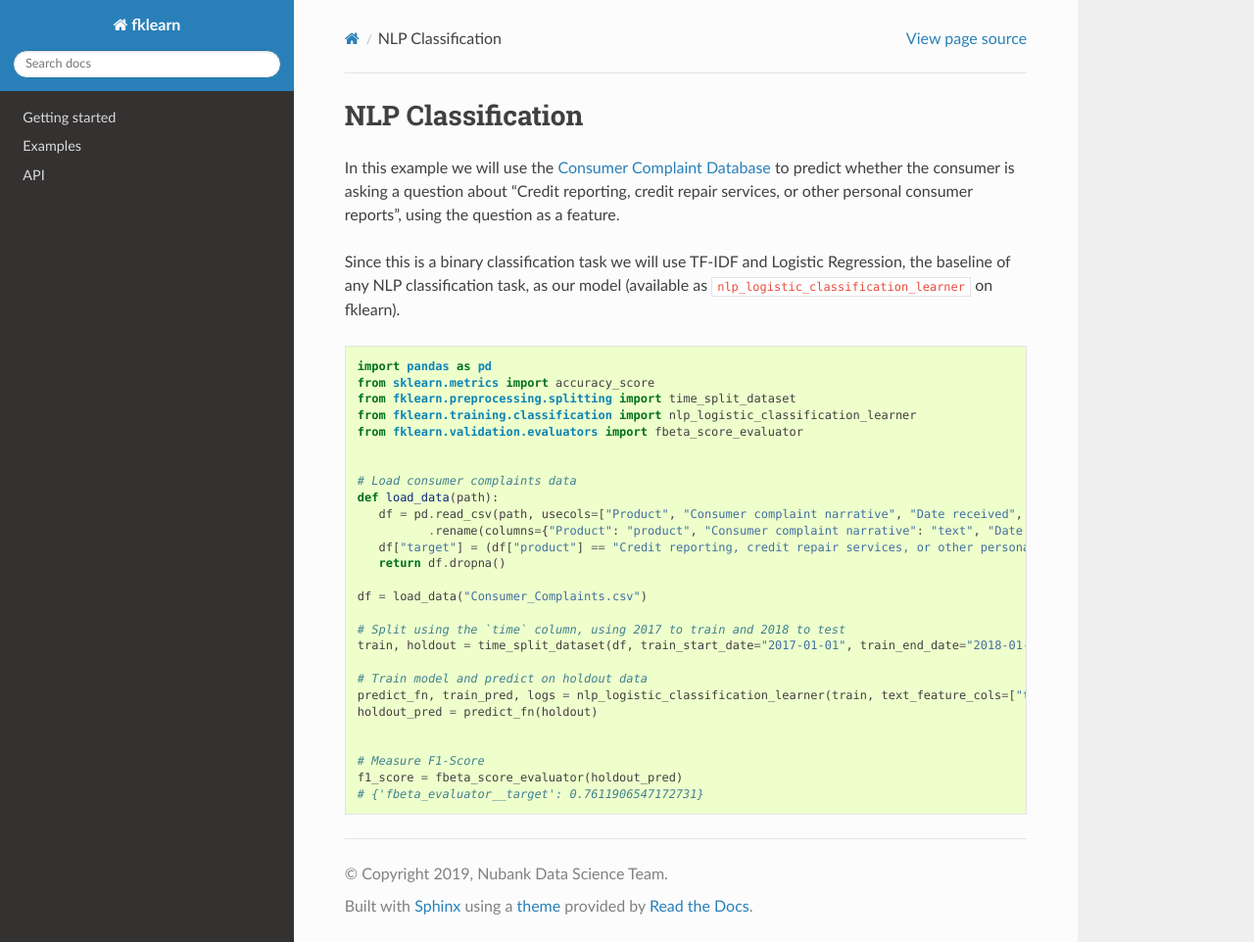
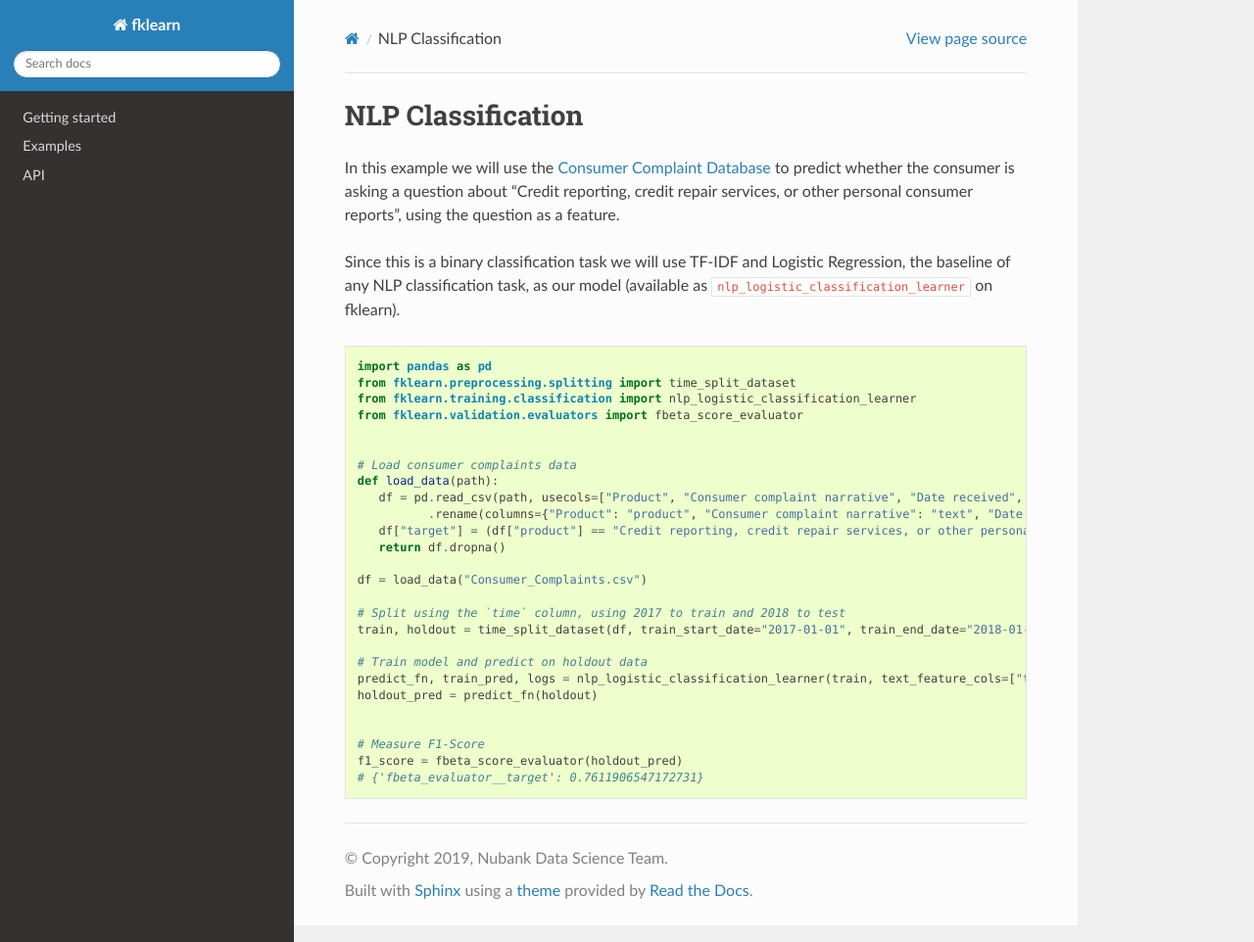
Before and after one commit to nubank/fklearn, a Sphinx documentation site: the page built from docs/source/examples/nlp_classification.rst, in a window 1280 px wide and 962 px high. Shown: the whole window at 98% size. Built offline with Sphinx 7.4.7 and the Read the Docs theme 2.0.0, drawn with Linux system fonts in a browser that asks for light colours.

Commit message:
Remove acc score import

```diff
--- a/docs/source/examples/nlp_classification.rst
+++ b/docs/source/examples/nlp_classification.rst
@@ -15,7 +15,6 @@ baseline of any NLP classification task, as our model (available as
 .. code-block:: python
 
    import pandas as pd
-   from sklearn.metrics import accuracy_score
    from fklearn.preprocessing.splitting import time_split_dataset
    from fklearn.training.classification import nlp_logistic_classification_learner
    from fklearn.validation.evaluators import fbeta_score_evaluator
```
